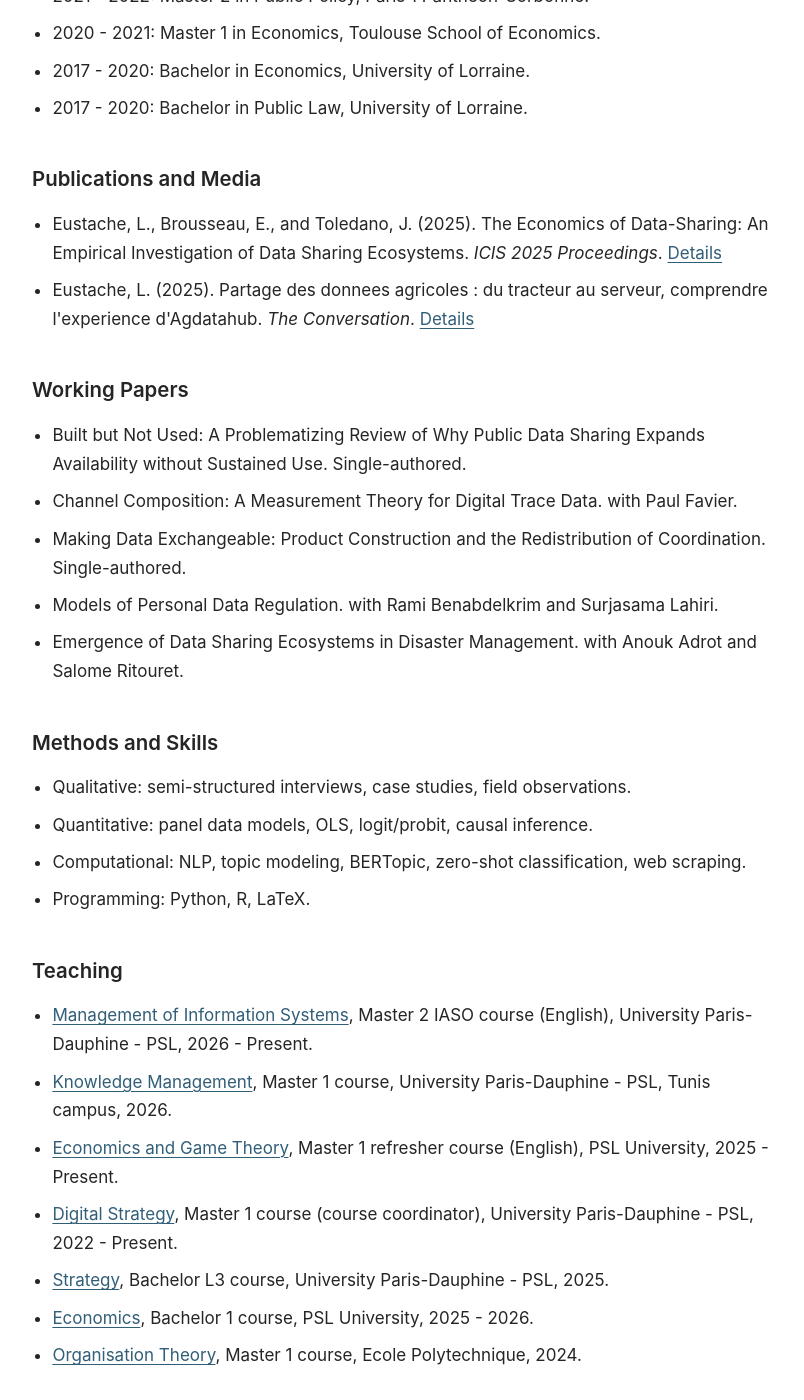
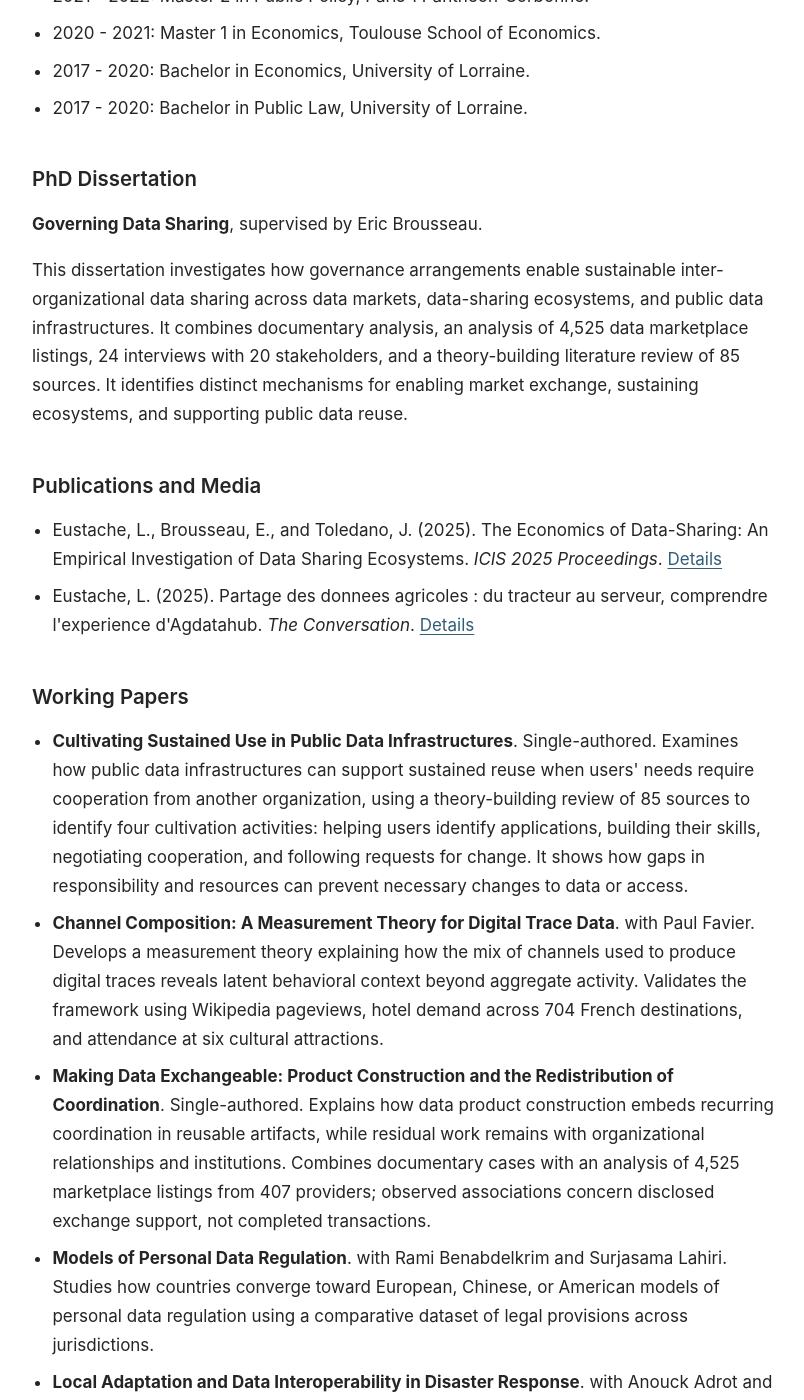
Before and after one commit to Lucaseust/lucaseust.github.io, a Jekyll site: the page built from content/pages/cv.md, in a window 1280 px wide and 1400 px high, scrolled down 1063 px. Shown: the whole window, without its empty margins (236-1040 px from the left). Built offline with Jekyll 4.4.1, drawn with Linux system fonts in a browser that asks for light colours; some of the changed text lies outside the part shown.

Commit message:
Update CV, working papers, and PhD title
Co-authored-by: Copilot <223556219+Copilot@users.noreply.github.com>

```diff
--- a/_config.yml
+++ b/_config.yml
@@ -12,7 +12,7 @@ site_theme               : "air" # The available themes options are "default", "
 title                    : "Lucas Eustache"
 title_separator          : "-"
 name                     : &name "Lucas Eustache"
-description              : &description "PhD student in management and information systems studying data-sharing ecosystems, data governance, and digital regulation."   # Update this with a general description of your site, this is the default if not overridden by a page
+description              : &description "PhD in management and information systems studying data-sharing ecosystems, data governance, and digital regulation."   # Update this with a general description of your site, this is the default if not overridden by a page
 url                      : https://lucaseust.github.io # The base hostname & protocol for your site e.g. "https://[your GitHub username].github.io",
                                                            # or if you already have some other page hosted on Github then use "https://[your GitHub username].github.io/[Your Repo Name]"
 baseurl                  : "" # the subpath of your site, e.g. "/blog"
@@ -26,7 +26,7 @@ author:
   avatar           : "lucas-eustache-avatar.jpg"
   name             : "Lucas Eustache"
   pronouns         : # example: "she/her"
-  bio              : "PhD student in management and information systems at University Paris-Dauphine - PSL."
+  bio              : "PhD in management and information systems, University Paris-Dauphine - PSL."
   location         : "Paris, France"
   employer         : "University Paris-Dauphine - PSL"
   uri              : "https://www.drm.dauphine.fr/en/mr/members/detail-cv/profile/lucas-eustache.html"
@@ -146,7 +146,7 @@ facebook:
   app_id                 :
   publisher              :
 og_image                 : "lucas-eustache-portrait.jpg" # Social media default site image
-og_description           : "Lucas Eustache, PhD student in management and information systems at University Paris-Dauphine - PSL." # Social media default site image description
+og_description           : "Lucas Eustache, PhD in management and information systems, University Paris-Dauphine - PSL." # Social media default site image description
 # For specifying social profiles
 # - https://developers.google.com/structured-data/customize/social-profiles
 social:
--- a/content/data/home.yml
+++ b/content/data/home.yml
@@ -1,15 +1,15 @@
 bio:
   paragraphs:
-    - "I am a PhD student in management and information systems at University Paris-Dauphine - PSL. I study the economics and governance models of interorganisational data sharing."
+    - "I hold a PhD in management and information systems from University Paris-Dauphine - PSL. I study the economics and governance models of interorganisational data sharing."
     - "My dissertation, supervised by Eric Brousseau, focuses on data-sharing intermediaries and the commodification of data. I also have research interests in personal data regulation, political economy and local government, and emergency and disaster management."
     - "I combine fieldwork and quantitative methods, including interviews, case studies, econometrics, and text analysis."
 
 working_papers:
   title: "Working papers"
   items:
-    - title: "Built but Not Used: A Problematizing Review of Why Public Data Sharing Expands Availability without Sustained Use"
+    - title: "Cultivating Sustained Use in Public Data Infrastructures"
       byline: "Single-authored"
-      text: "Reviews 74 studies of open government data, business-to-government data sharing, and European data spaces. Identifies a cultivation gap: public stewards expand data supply, but no actor has both the incentive and mandate to develop users, transfer capabilities, and sustain reuse."
+      text: "Examines how public data infrastructures can support sustained reuse when users' needs require cooperation from another organization, using a theory-building review of 85 sources to identify four cultivation activities: helping users identify applications, building their skills, negotiating cooperation, and following requests for change. It shows how gaps in responsibility and resources can prevent necessary changes to data or access."
     - title: "Channel Composition: A Measurement Theory for Digital Trace Data"
       byline: "with Paul Favier"
       text: "Develops a measurement theory explaining how the mix of channels used to produce digital traces reveals latent behavioral context beyond aggregate activity. Validates the framework using Wikipedia pageviews, hotel demand across 704 French destinations, and attendance at six cultural attractions."
@@ -19,6 +19,6 @@ working_papers:
     - title: "Models of Personal Data Regulation"
       byline: "with Rami Benabdelkrim and Surjasama Lahiri"
       text: "Studies how countries converge toward European, Chinese, or American models of personal data regulation using a comparative dataset of legal provisions across jurisdictions."
-    - title: "Emergence of Data Sharing Ecosystems in Disaster Management"
-      byline: "with Anouk Adrot and Salome Ritouret"
-      text: "Investigates how formal norms and bottom-up practices interact in disaster risk reduction ecosystems through interviews, NLP-assisted mapping, observation, and archival material."
+    - title: "Local Adaptation and Data Interoperability in Disaster Response"
+      byline: "with Anouck Adrot and Salome Ritouret"
+      text: "Studies how local adaptations to shared digital forms affect interoperability in disaster response. An Italy-France case based on 37 interviews, a 2024 simulation, and project documents distinguishes structural changes to forms from semantic changes in how fields are interpreted, explaining how the latter can remain hidden and why shared revision needs time and clear ownership."
--- a/content/pages/cv.md
+++ b/content/pages/cv.md
@@ -10,7 +10,7 @@ redirect_from:
 
 ## Profile
 
-I am a PhD student in Management and Information Systems at University Paris-Dauphine - PSL, within Dauphine Recherches en Management and the Governance & Regulation Chair. My dissertation, supervised by Eric Brousseau, studies business models of data-sharing intermediaries and the economics of data-sharing ecosystems.
+I hold a PhD in Management and Information Systems from University Paris-Dauphine - PSL, completed within Dauphine Recherches en Management and the Governance & Regulation Chair. My dissertation, supervised by Eric Brousseau, studies business models of data-sharing intermediaries and the economics of data-sharing ecosystems.
 
 ## Research Focus
 
@@ -21,15 +21,21 @@ I am a PhD student in Management and Information Systems at University Paris-Dau
 ## Academic Appointments
 
 - 2025 - Present: ATER, Temporary Teaching and Research Associate, University Paris-Dauphine - PSL.
-- 2022 - Present: PhD Student in Management, Governance & Regulation Chair, University Paris-Dauphine - PSL.
+- 2022 - 2026: Doctoral Researcher, Governance & Regulation Chair, University Paris-Dauphine - PSL.
 
 ## Education
 
-- 2022 - Present: PhD in Management, University Paris-Dauphine - PSL.
+- 2022 - 2026: PhD in Management, University Paris-Dauphine - PSL.
 - 2021 - 2022: Master 2 in Public Policy, Paris 1 Pantheon-Sorbonne.
 - 2020 - 2021: Master 1 in Economics, Toulouse School of Economics.
 - 2017 - 2020: Bachelor in Economics, University of Lorraine.
 - 2017 - 2020: Bachelor in Public Law, University of Lorraine.
+
+## PhD Dissertation
+
+**Governing Data Sharing**, supervised by Eric Brousseau.
+
+This dissertation investigates how governance arrangements enable sustainable inter-organizational data sharing across data markets, data-sharing ecosystems, and public data infrastructures. It combines documentary analysis, an analysis of 4,525 data marketplace listings, 24 interviews with 20 stakeholders, and a theory-building literature review of 85 sources. It identifies distinct mechanisms for enabling market exchange, sustaining ecosystems, and supporting public data reuse.
 
 ## Publications and Media
 
@@ -44,16 +50,15 @@ I am a PhD student in Management and Information Systems at University Paris-Dau
 
 <ul>
 {% for paper in site.data.home.working_papers.items %}
-  <li>{{ paper.title }}.{% if paper.byline %} {{ paper.byline }}.{% endif %}</li>
+  <li><strong>{{ paper.title }}</strong>.{% if paper.byline %} {{ paper.byline }}.{% endif %} {{ paper.text }}</li>
 {% endfor %}
 </ul>
 
-## Methods and Skills
+## Methods
 
 - Qualitative: semi-structured interviews, case studies, field observations.
 - Quantitative: panel data models, OLS, logit/probit, causal inference.
 - Computational: NLP, topic modeling, BERTopic, zero-shot classification, web scraping.
-- Programming: Python, R, LaTeX.
 
 ## Teaching
 
```
Also changed, not shown: 1 other file.
